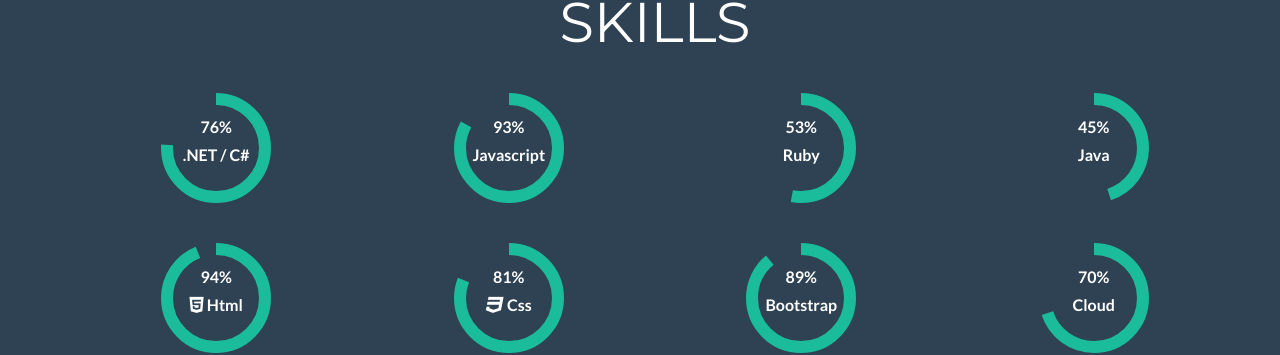
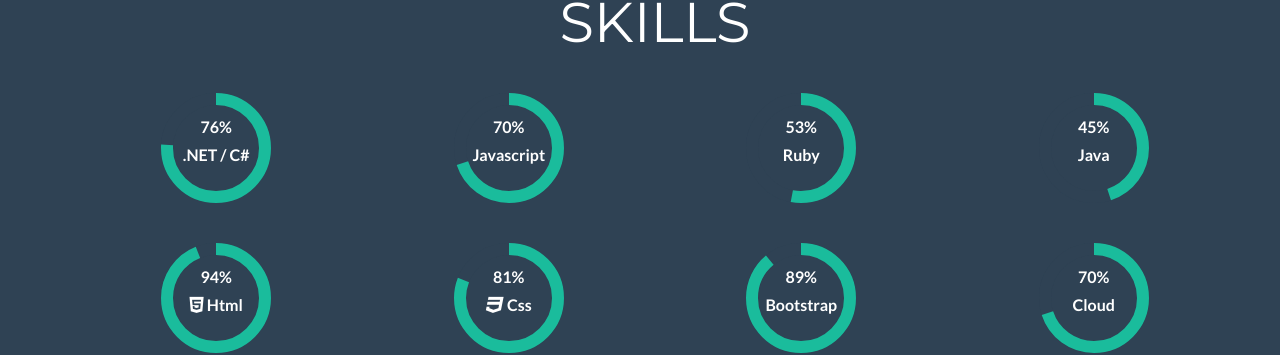
Before and after one commit to vinisdl/vinisdl.github.io, a Jekyll site: the page built from index.html, in a window 1280 px wide and 900 px high, scrolled down 807 px. Shown: the part 143-498 px from the top of the window. Built offline with Jekyll 4.4.1, drawn with Linux system fonts in a browser that asks for light colours; nearby versions of some CDN libraries.

Commit message:
update js skill

```diff
--- a/_posts/single/2016-07-12-skills.html
+++ b/_posts/single/2016-07-12-skills.html
@@ -20,7 +20,7 @@ head-id: skills-link
                 <div class="chart" data-percent="76"><p>76%<p/>.NET / C#</div>
             </div>
             <div class="col-md-3">
-                <div class="chart" data-percent="83"><p>93%<p/>Javascript</div>
+                <div class="chart" data-percent="70"><p>70%<p/>Javascript</div>
             </div>
             <div class="col-md-3">
            		<div class="chart" data-percent="53"><p>53%<p/>Ruby</div>
```
